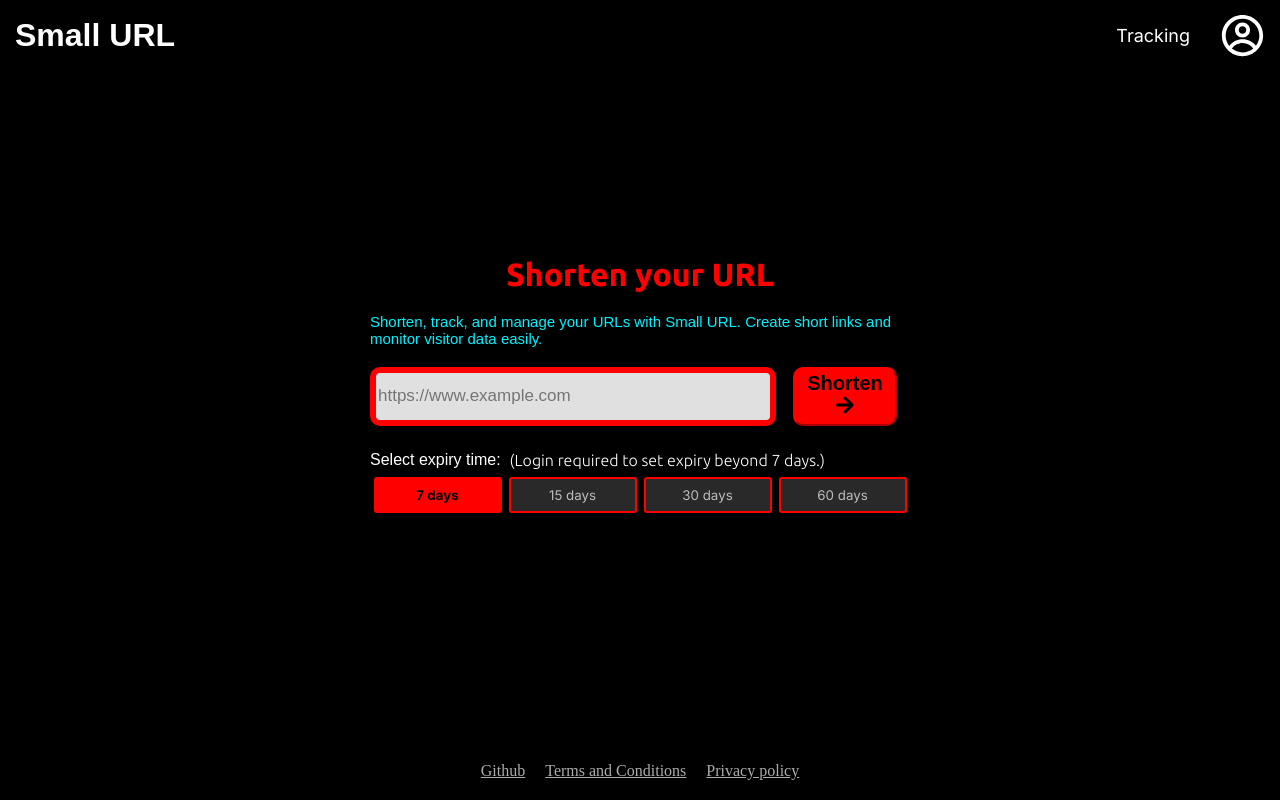
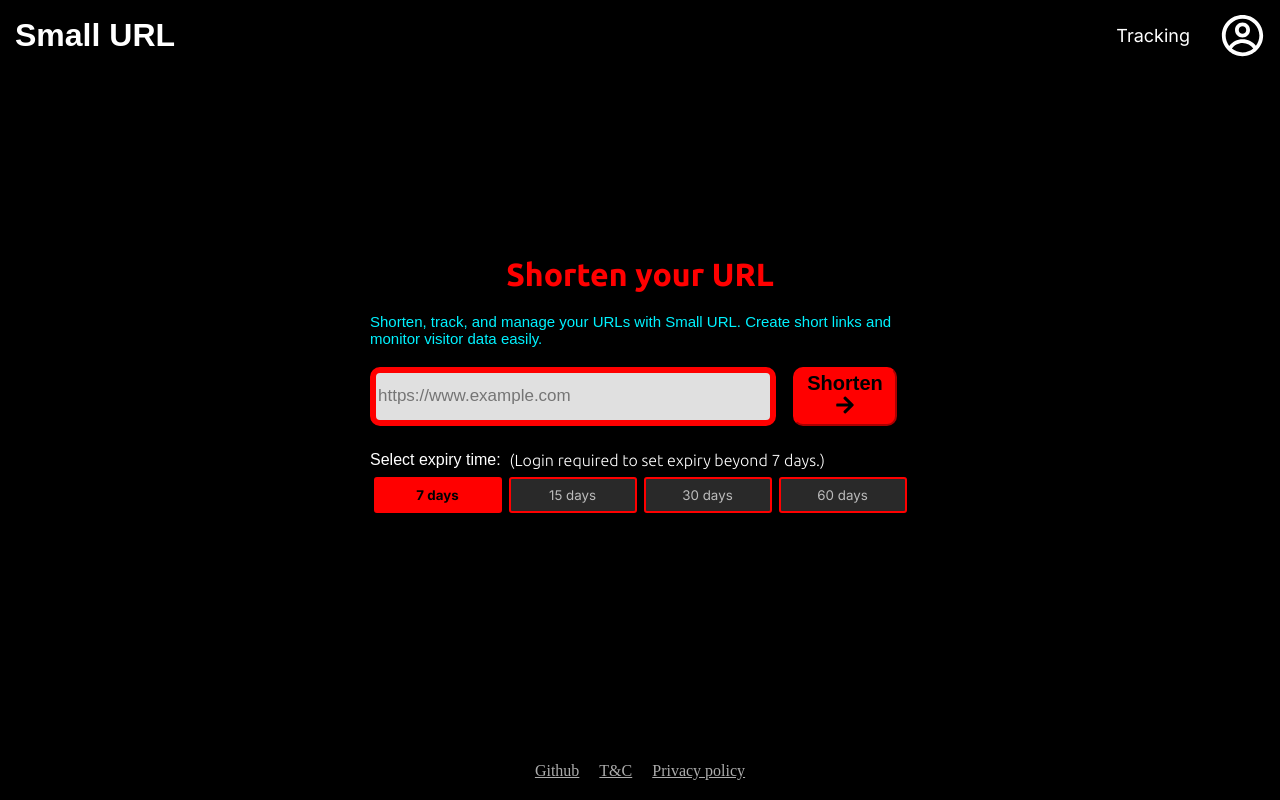
Before and after one commit to sathwikv2005/smallURL, a React (Create React App) app: page / in a window 1280 px wide. Built offline with nearby package versions, Linux system fonts and the light colour scheme; no server answers; a web font is replaced by a local one.

Commit message:
UI improvements

```diff
--- a/src/index.css
+++ b/src/index.css
@@ -335,6 +335,7 @@
 .login {
 	height: 60vh;
 	display: flex;
+	gap: 30px;
 	flex-direction: column;
 	justify-content: center;
 	align-items: center;
--- a/src/pages/home.js
+++ b/src/pages/home.js
@@ -163,7 +163,7 @@
 			</div>
 			<footer>
 				<a href="https://github.com/sathwikv2005/smallURL">Github</a>
-				<a href="/tc">Terms and Conditions</a> <a href="/privacy_policy">Privacy policy</a>
+				<a href="/tc">T&C</a> <a href="/privacy_policy">Privacy policy</a>
 			</footer>
 		</>
 	)
```
